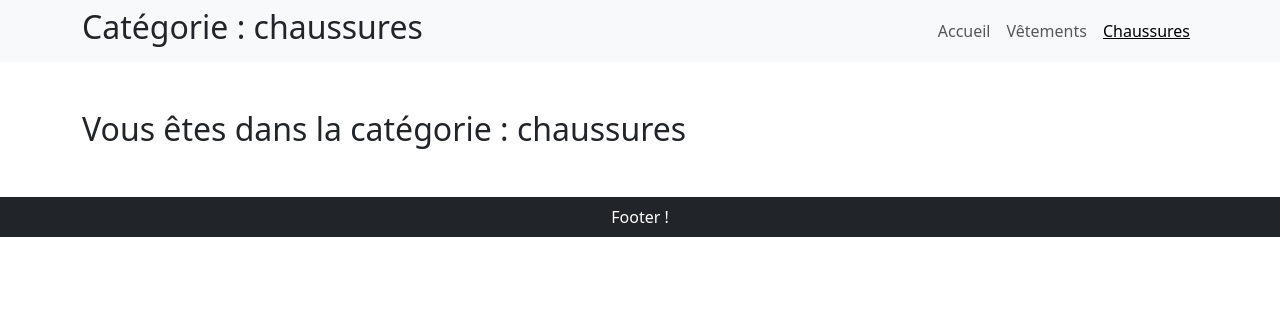
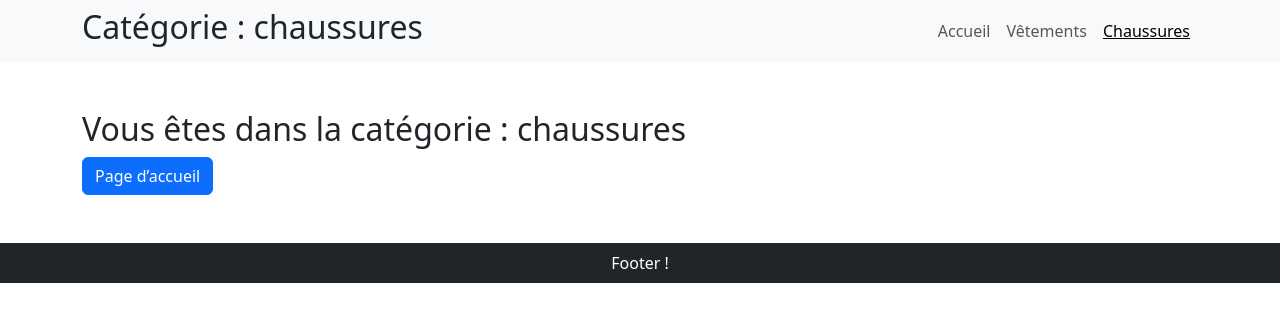
Before and after one commit to GuillaumeSowinski/react_router, a React (Vite) app: page /categorie/chaussures in a window 1280 px wide. Shown: the top 322 px of the page. Built offline with nearby package versions, Linux system fonts and the light colour scheme.

Commit message:
button home page

```diff
--- a/src/pages/Category.jsx
+++ b/src/pages/Category.jsx
@@ -1,11 +1,21 @@
 import { useParams } from 'react-router'
+import { useNavigate } from 'react-router';
+import { Button } from 'react-bootstrap';
+
 
 
 const Category = () => {
+    const navigate = useNavigate();
     const { id } = useParams();
+
+    const handleBackToHomePage = () => {
+        navigate('/');
+    };
+
     return (
         <div>
             <h2>Vous êtes dans la catégorie : {id}</h2>
+            <Button onClick={handleBackToHomePage}>Page d’accueil</Button>
         </div>
     );
 };
```
